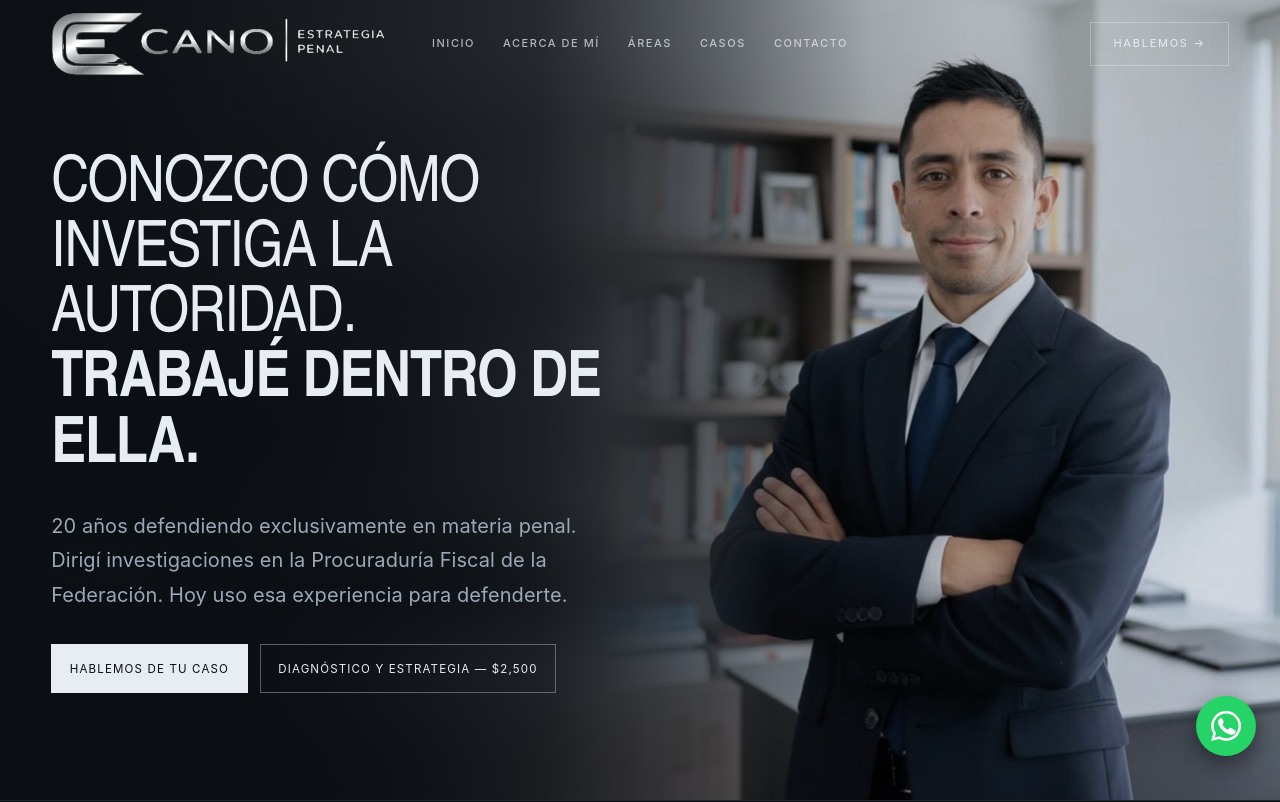
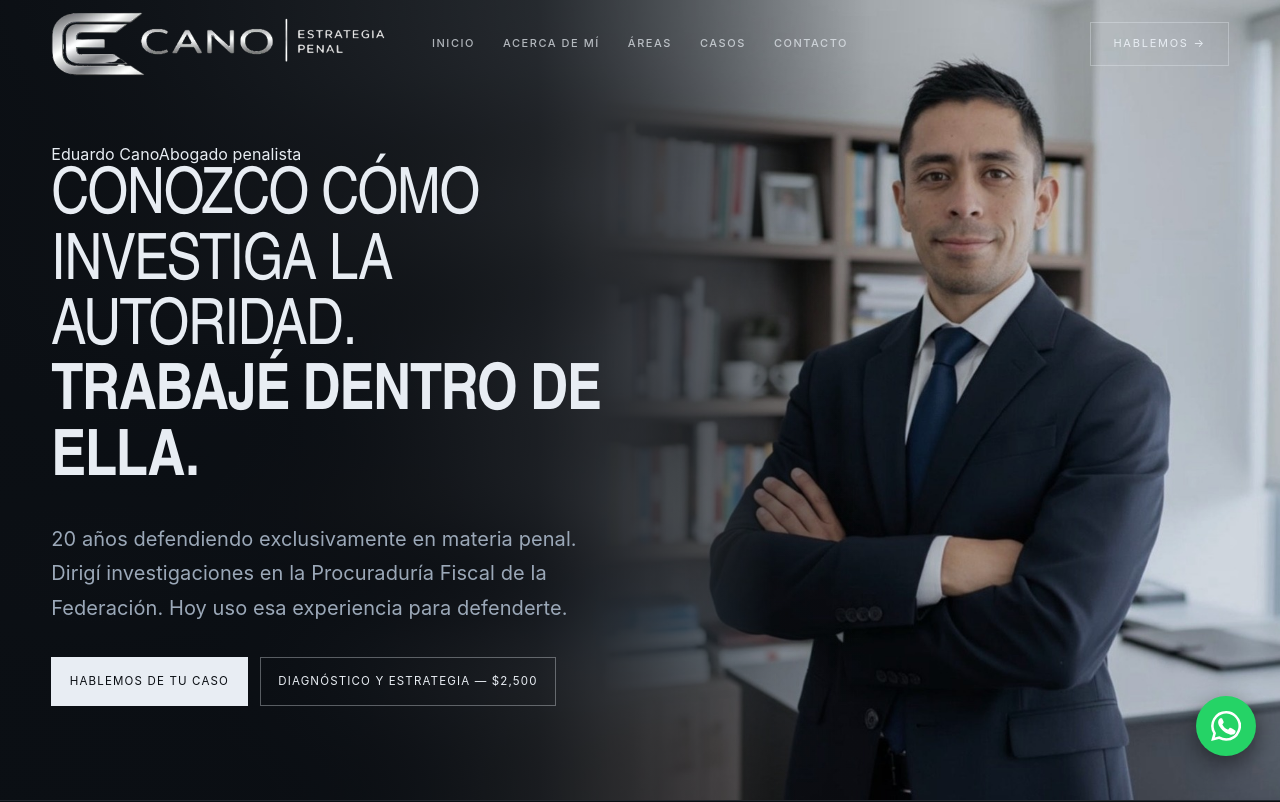
Before and after one commit to josuechavando350-png/nexus-engine, a Next.js app in the folder apps/cano-penal/: page / in a window 1280 px wide. Shown: the top 802 px of the page. Built offline with nearby package versions, Linux system fonts and the light colour scheme.

Commit message:
feat(cano): add hero lawyer identification

```diff
--- a/apps/cano-penal/src/app/page.tsx
+++ b/apps/cano-penal/src/app/page.tsx
@@ -24,6 +24,10 @@ export default function HomePage() {
         <div className="cp-hero-shade" aria-hidden="true" />
         <div className="cp-wrap cp-hero-content">
           <div className="cp-hero-copy">
+            <div className="cp-hero-identification" aria-label="Eduardo Cano, abogado penalista">
+              <span className="cp-hero-name">Eduardo Cano</span>
+              <span className="cp-hero-role">Abogado penalista</span>
+            </div>
             <h1><span>Conozco cómo investiga la autoridad.</span><br /><strong>Trabajé dentro de ella.</strong></h1>
             <p className="cp-lead">20 años defendiendo exclusivamente en materia penal. Dirigí investigaciones en la Procuraduría Fiscal de la Federación. Hoy uso esa experiencia para defenderte.</p>
             <div className="cp-actions">
```
